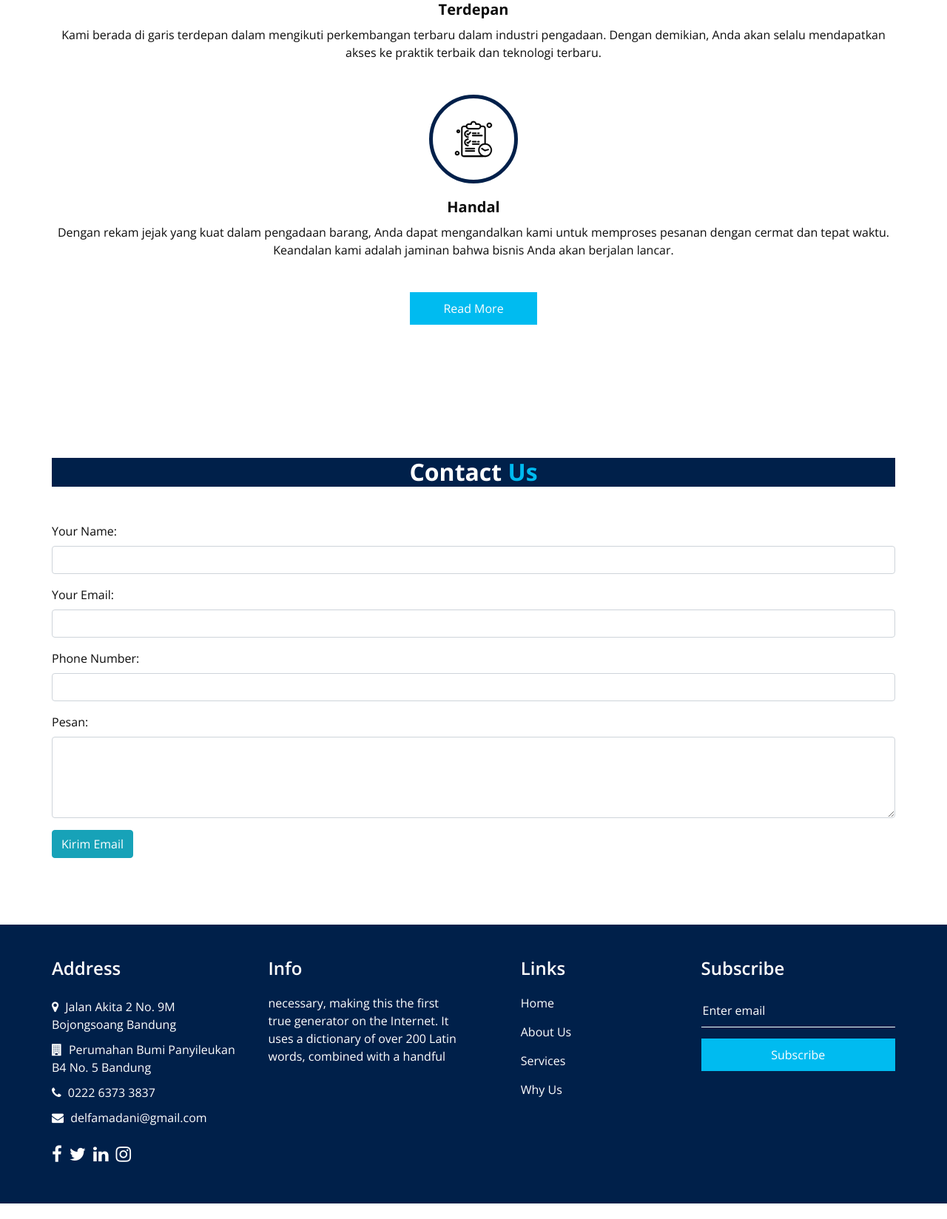
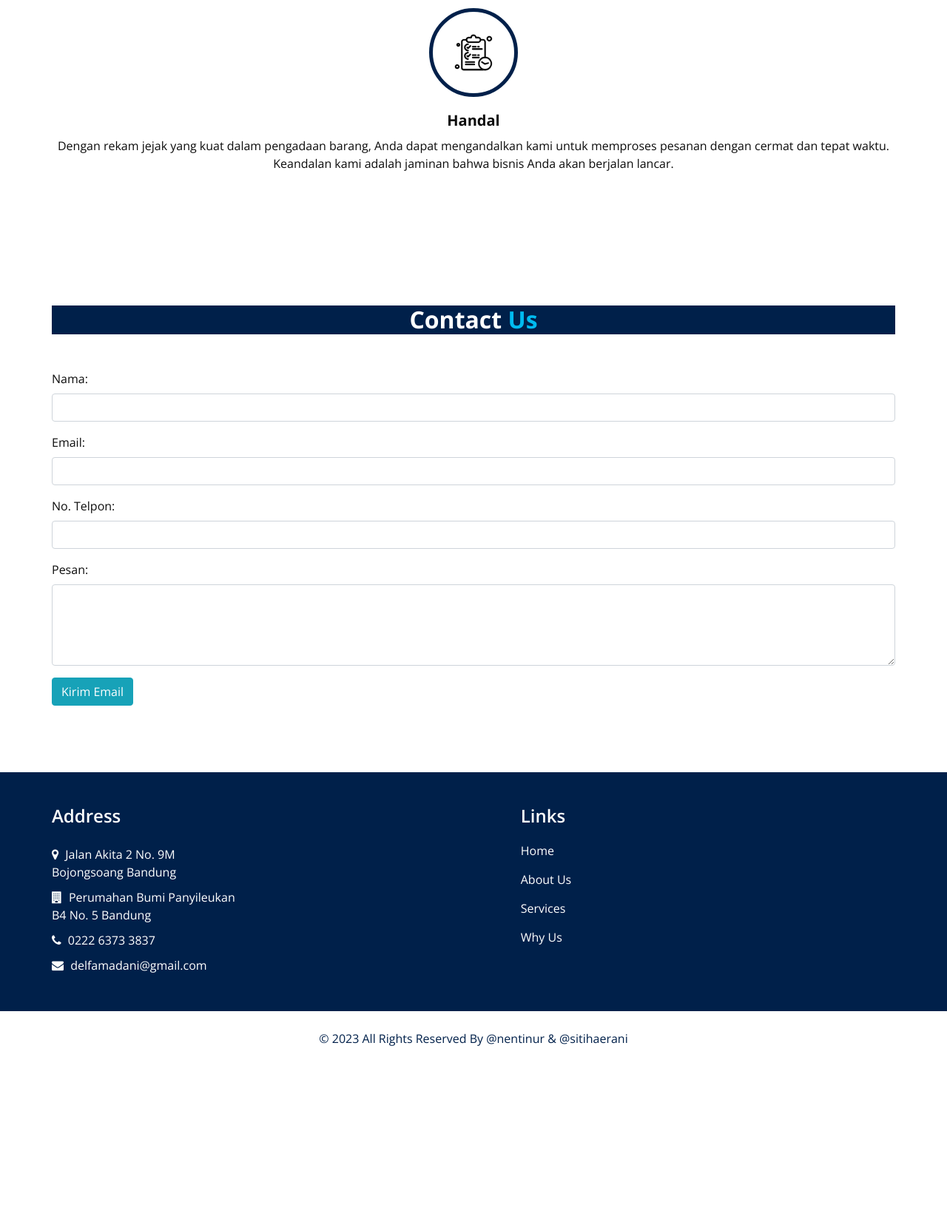
Before and after one commit to sitihaerani/project-company-profile, a PHP site: page / in a window 1280 px wide. Shown: the part 3394-5042 px from the top of the page at 74% size. After the commit the page ends 4808 px from the top, so only its background shows below. Run offline with PHP 8.4, Linux system fonts and the light colour scheme; some libraries are stand-ins or nearby versions.

Commit message:
final result

```diff
--- a/about.php
+++ b/about.php
@@ -45,7 +45,6 @@ include('layout/header.php'); // memanggil layout header
                 Madani, solusi pengadaan terdepan untuk masa depan yang lebih
                 baik.
               </p>
-              <a href=""> Read More </a>
             </div>
           </div>
         </div>
--- a/index.php
+++ b/index.php
@@ -25,9 +25,6 @@ require 'kirim.php';
                         meningkatkan akses dan kualitas layanan kesehatan bagi
                         masyarakat..
                       </p>
-                      <div class="btn-box">
-                        <a href="" class="btn1"> Read More </a>
-                      </div>
                     </div>
                   </div>
                   <div class="col-md-6">
@@ -54,9 +51,6 @@ require 'kirim.php';
                         sekolah hingga universitas, kami mendukung pengajaran
                         dan pembelajaran yang efektif dan inovatif.
                       </p>
-                      <div class="btn-box">
-                        <a href="" class="btn1"> Read More </a>
-                      </div>
                     </div>
                   </div>
                   <div class="col-md-6">
@@ -85,9 +79,6 @@ require 'kirim.php';
                         memberikan hasil terbaik yang sesuai dengan standar
                         keselamatan dan kualitas yang tinggi.
                       </p>
-                      <div class="btn-box">
-                        <a href="" class="btn1"> Read More </a>
-                      </div>
                     </div>
                   </div>
                   <div class="col-md-6">
@@ -138,7 +129,6 @@ require 'kirim.php';
                   </p>
                   <br />
                   <br />
-                  <a href=""> Read More </a>
                 </div>
               </div>
             </div>
@@ -158,7 +148,6 @@ require 'kirim.php';
                   </p>
                   <br />
                   <br />
-                  <a href=""> Read More </a>
                 </div>
               </div>
             </div>
@@ -178,7 +167,6 @@ require 'kirim.php';
                     terbaik yang sesuai dengan standar keselamatan dan kualitas
                     yang tinggi.
                   </p>
-                  <a href=""> Read More </a>
                 </div>
               </div>
             </div>
@@ -195,10 +183,6 @@ require 'kirim.php';
       <div class="container">
         <div class="heading_container heading_center">
           <h2>About <span>Us</span></h2>
-          <p>
-            Magni quod blanditiis non minus sed aut voluptatum illum quisquam
-            aspernatur ullam vel beatae rerum ipsum voluptatibus
-          </p>
         </div>
         <div class="row">
           <div class="col-md-6">
@@ -235,7 +219,6 @@ require 'kirim.php';
                 Madani, solusi pengadaan terdepan untuk masa depan yang lebih
                 baik.
               </p>
-              <a href=""> Read More </a>
             </div>
           </div>
         </div>
@@ -308,9 +291,6 @@ require 'kirim.php';
             </div>
           </div>
         </div>
-        <div class="btn-box">
-          <a href=""> Read More </a>
-        </div>
       </div>
     </section>
 
@@ -345,7 +325,7 @@ require 'kirim.php';
         <div class="feedback-form">
           <form id="feedbackForm" action="#form" method="post">
             <div class="form-group">
-              <label for="name">Your Name:</label>
+              <label for="name">Nama:</label>
               <input
                 type="text"
                 id="name"
@@ -355,7 +335,7 @@ require 'kirim.php';
               />
             </div>
             <div class="form-group">
-              <label for="email">Your Email:</label>
+              <label for="email">Email:</label>
               <input
                 type="email"
                 id="email"
@@ -365,7 +345,7 @@ require 'kirim.php';
               />
             </div>
             <div class="form-group">
-              <label for="kontak">Phone Number:</label>
+              <label for="kontak">No. Telpon:</label>
               <input
                 type="text"
                 id="kontak"
--- a/kirim.php
+++ b/kirim.php
@@ -1,5 +1,5 @@
 <?php
-// $isSent = false;
+
 use PHPMailer\PHPMailer\PHPMailer;
 use PHPMailer\PHPMailer\Exception;
 
@@ -43,7 +43,7 @@ function sendEmail(){
 	$mail->From = $email; //email pengirim
 	$mail->FromName = $nama; //email pengirim
   $mail->AddReplyTo($email,'user');
-	$mail->addAddress("nentinur300901@gmail.com", $nama); //email penerima
+	$mail->addAddress("delfamadani@gmail.com", $nama); //email penerima
 
 	$mail->isHTML(true);
 
--- a/layout/footer.php
+++ b/layout/footer.php
@@ -7,50 +7,26 @@
             <div class="info_contact">
               <h4>Address</h4>
               <div class="contact_link_box">
-                <a href="">
+                <a href="https://www.google.com/maps/place/Jl.+Akita+2+No.9,+Bojongsoang,+Kec.+Bojongsoang,+Kabupaten+Bandung,+Jawa+Barat+40288/@-6.9821482,107.6368202,19z/data=!3m1!4b1!4m5!3m4!1s0x2e68e9bbba24659f:0x22fddcc9f9cc274b!8m2!3d-6.9821495!4d107.6374639?entry=ttu">
                   <i class="fa fa-map-marker" aria-hidden="true"></i>
                   <span> Jalan Akita 2 No. 9M Bojongsoang Bandung </span>
                 </a>
-                <a href="">
+                <a href="https://www.google.com/maps/place/MITRA+EDUKASI+INDONESIA/@-6.9393858,107.7138487,21z/data=!4m6!3m5!1s0x2e68c2df564f654b:0x49b42dd5d7bbf725!8m2!3d-6.9394676!4d107.7140232!16s%2Fg%2F11j11shhxm?entry=ttu">
                   <i class="fa fa-solid fa-building" aria-hidden="true"></i>
                   <span> Perumahan Bumi Panyileukan B4 No. 5 Bandung </span>
                 </a>
-                <a href="">
+                <a href="https://wa.me/62817305222?text=hi%20delfa!">
                   <i class="fa fa-phone" aria-hidden="true"></i>
                   <span> 0222 6373 3837 </span>
                 </a>
-                <a href="">
+                <a href="index.php#form">
                   <i class="fa fa-envelope" aria-hidden="true"></i>
                   <span> delfamadani@gmail.com </span>
                 </a>
               </div>
             </div>
-            <div class="info_social">
-              <a href="">
-                <i class="fa fa-facebook" aria-hidden="true"></i>
-              </a>
-              <a href="">
-                <i class="fa fa-twitter" aria-hidden="true"></i>
-              </a>
-              <a href="">
-                <i class="fa fa-linkedin" aria-hidden="true"></i>
-              </a>
-              <a href="">
-                <i class="fa fa-instagram" aria-hidden="true"></i>
-              </a>
-            </div>
           </div>
-          <div class="col-md-6 col-lg-3 info_col">
-            <div class="info_detail">
-              <h4>Info</h4>
-              <p>
-                necessary, making this the first true generator on the Internet.
-                It uses a dictionary of over 200 Latin words, combined with a
-                handful
-              </p>
-            </div>
-          </div>
-          <div class="col-md-6 col-lg-2 mx-auto info_col">
+          <div class="col-md-6 col-lg-2 mx-auto ">
             <div class="info_link_box">
               <h4>Links</h4>
               <div class="info_links">
@@ -60,13 +36,6 @@
                 <a class="" href="why.php"> Why Us </a>
               </div>
             </div>
-          </div>
-          <div class="col-md-6 col-lg-3 info_col">
-            <h4>Subscribe</h4>
-            <form action="#">
-              <input type="text" placeholder="Enter email" />
-              <button type="submit">Subscribe</button>
-            </form>
           </div>
         </div>
       </div>
--- a/service.php
+++ b/service.php
@@ -28,7 +28,6 @@ include('layout/header.php'); // memanggil layout header
                   </p>
                   <br />
                   <br />
-                  <a href=""> Read More </a>
                 </div>
               </div>
             </div>
@@ -48,7 +47,6 @@ include('layout/header.php'); // memanggil layout header
                   </p>
                   <br />
                   <br />
-                  <a href=""> Read More </a>
                 </div>
               </div>
             </div>
@@ -68,7 +66,6 @@ include('layout/header.php'); // memanggil layout header
                     terbaik yang sesuai dengan standar keselamatan dan kualitas
                     yang tinggi.
                   </p>
-                  <a href=""> Read More </a>
                 </div>
               </div>
             </div>
--- a/why.php
+++ b/why.php
@@ -68,9 +68,6 @@ include('layout/header.php'); // memanggil layout header
             </div>
           </div>
         </div>
-        <div class="btn-box">
-          <a href=""> Read More </a>
-        </div>
       </div>
     </section>
 
```
